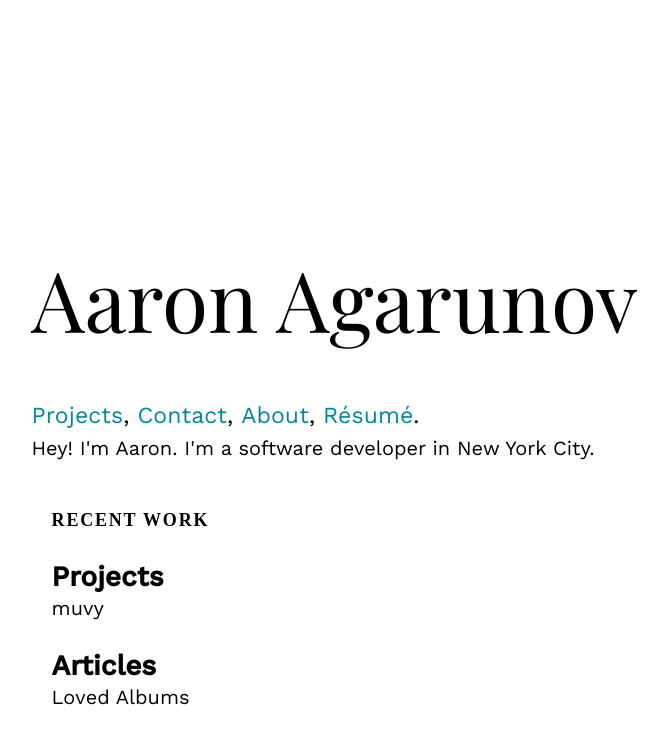
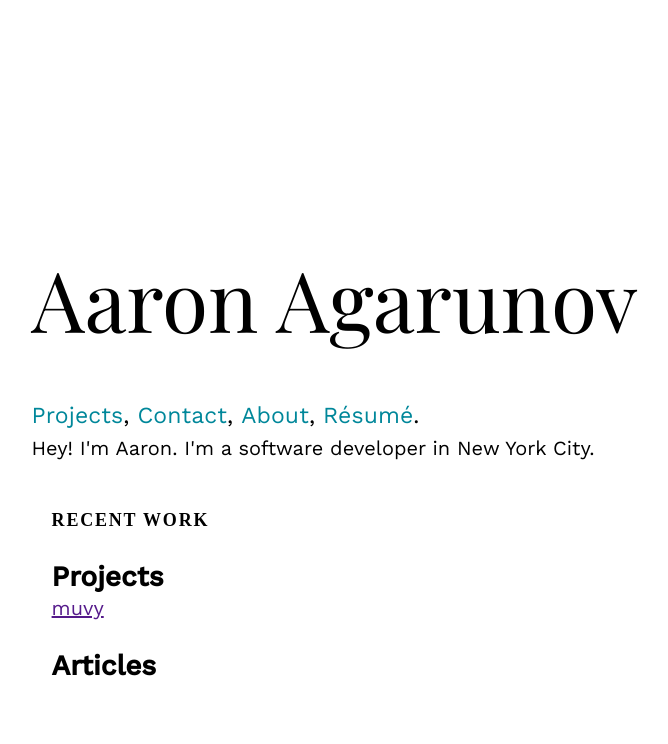
Before and after one commit to agarun/agarun.github.io, a Jekyll site: the page built from index.html, in a window 1280 px wide. Shown: the top 744 px of the page, without its empty margins (186-854 px from the left). Built offline with Jekyll 4.4.1, drawn with Linux system fonts in a browser that asks for light colours; some web fonts are replaced.

Commit message:
Replace placeholder with for loop

```diff
--- a/index.html
+++ b/index.html
@@ -10,10 +10,11 @@ layout: default
   <div class="content">
     <h3>recent work</h3>
       <h2><strong>Projects</strong></h2>
-        <p>muvy</p>
-        <!-- TODO: Flexbox vs Grid ? -->
+        <p><a href="" class="link-snap">muvy</a></p>
       <h2><strong>Articles</strong></h2>
-        <p>Loved Albums</p>
-        <!-- TODO: for loop and pull the metadata, date, title, etc.. -->
+        {% for post in site.posts %}
+          <p><a href="/{{ post.url }}/" class="link-snap">{{ post.title }}</a></p>
+          <p class="date">{{ post.date | date: "%B %e %Y" }}</p>
+        {% endfor %}
   </div>
 </div>
```
